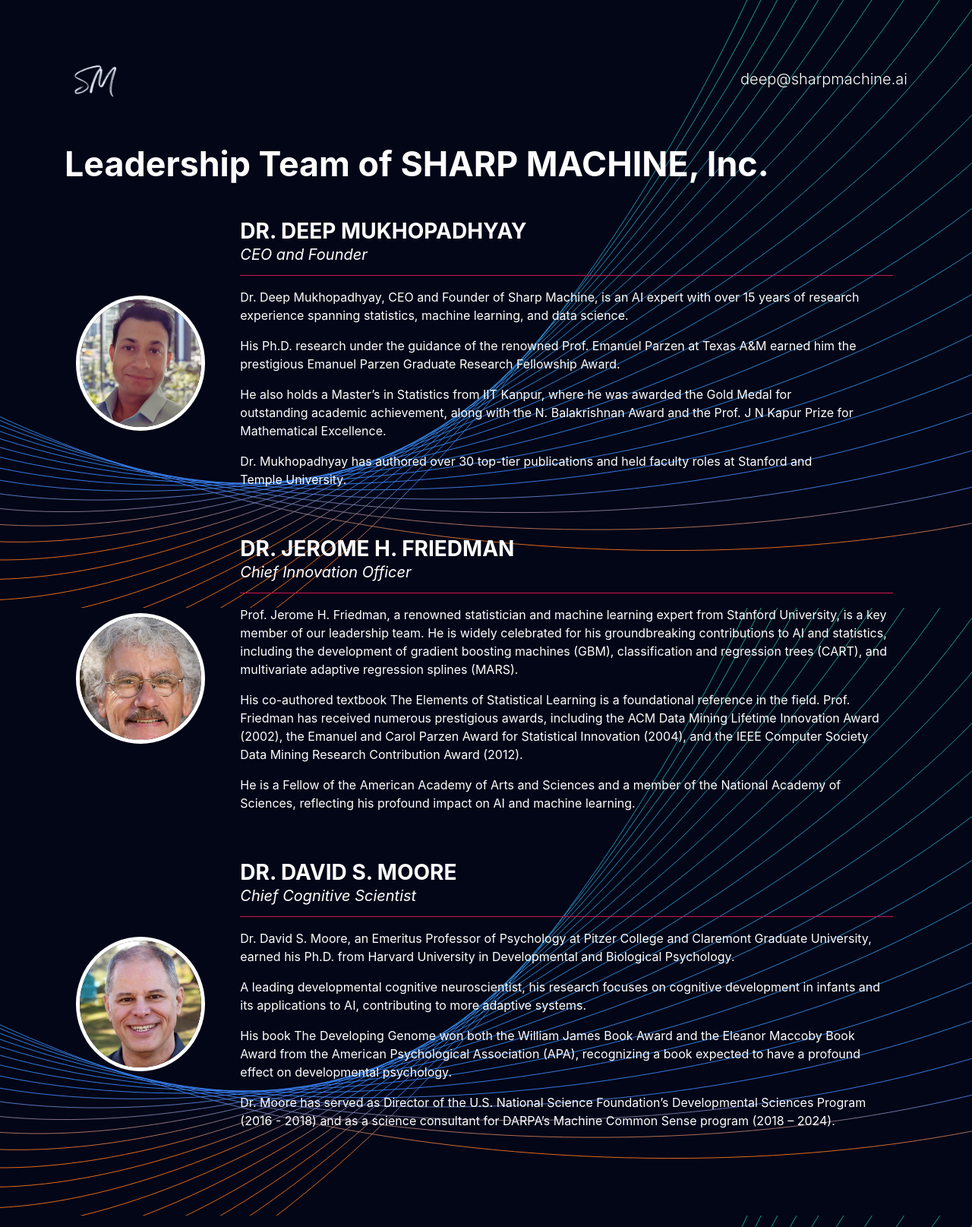
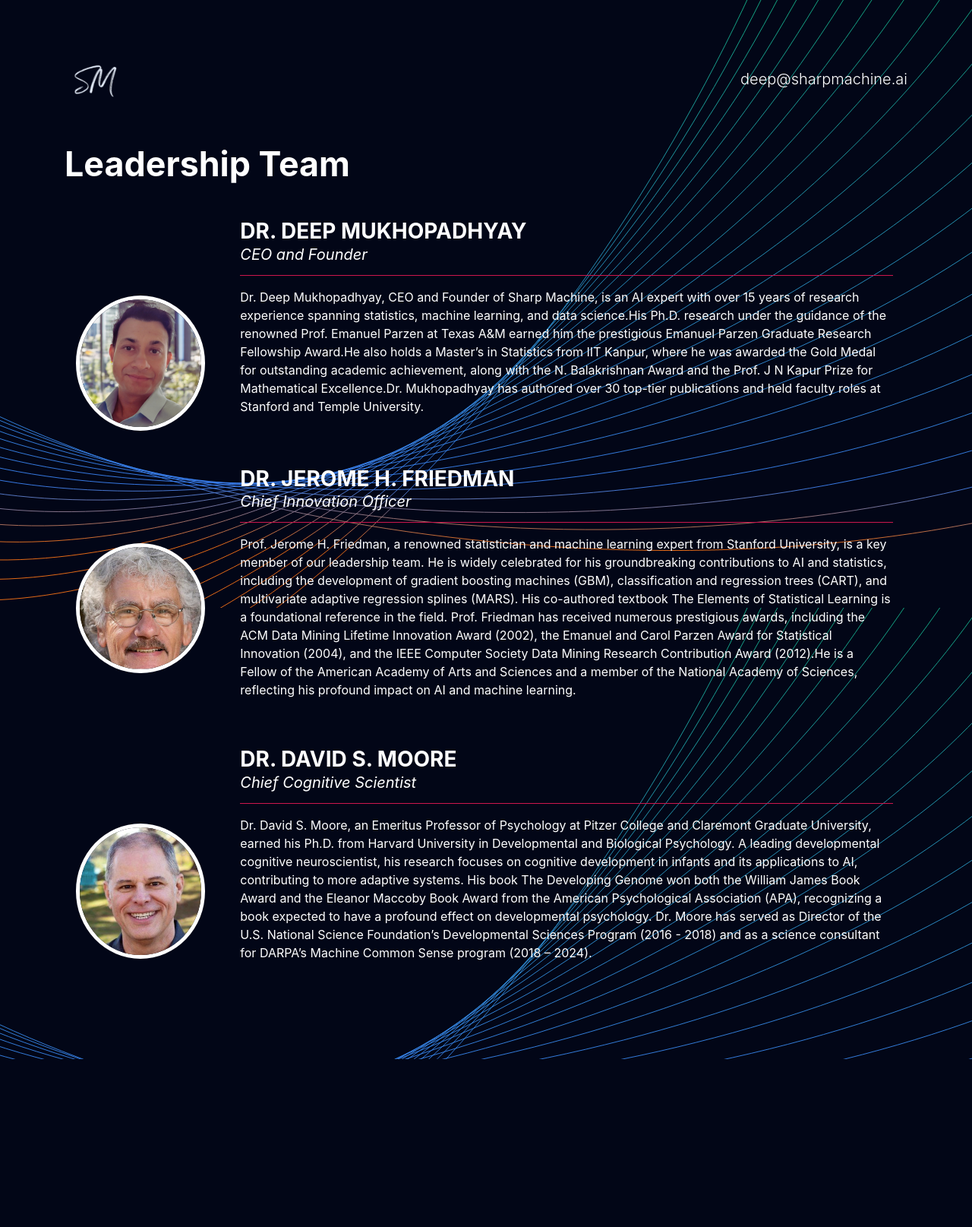
Before and after one commit to LPStat-Hub/SharpWebsite, a PHP site: page /ourteam.html in a window 1280 px wide. Shown: the whole page at 76% size. After the commit the page ends 1394 px from the top, so only its background shows below. Run offline with PHP 8.4, Linux system fonts and the light colour scheme.

Commit message:
Update text.

```diff
--- a/css/teams.css
+++ b/css/teams.css
@@ -57,5 +57,9 @@ em {
   margin-left: -20px;
 }
 
+.bios {
+  text-align: left;
+}
+
 
 }
--- a/ourteam.html
+++ b/ourteam.html
@@ -37,7 +37,7 @@
       </header>
       <h2 data-aos="fade" data-aos-easing="linear" data-aos-duration="1000"
         data-aos-once="true" class="display-3 text-white font-weight-bold my-5">
-        Leadership Team of SHARP MACHINE, Inc.<br>
+        Leadership Team<br>
       </h2>
 
     <div class="container py-7">
@@ -56,14 +56,14 @@
             <em>CEO and Founder</em>
           </h5>
           <hr class="hr-primary w-70 ml-0 ml-md-auto mr-md-0 mb-3">
-          <p>Dr. Deep Mukhopadhyay, CEO and Founder of Sharp Machine, is an AI expert with
+          <p class="bios">Dr. Deep Mukhopadhyay, CEO and Founder of Sharp Machine, is an AI expert with
           over 15 years of research experience spanning statistics, machine learning, and
-          data science. </p><p>His Ph.D. research under the guidance of the renowned Prof.
+          data science.His Ph.D. research under the guidance of the renowned Prof.
           Emanuel Parzen at Texas A&M earned him the prestigious Emanuel Parzen Graduate
-          Research Fellowship Award.</p><p> He also holds a Master’s in Statistics from IIT
+          Research Fellowship Award.He also holds a Master’s in Statistics from IIT
           Kanpur, where he was awarded the Gold Medal for outstanding academic
           achievement, along with the N. Balakrishnan Award and the Prof. J N Kapur Prize
-          for Mathematical Excellence.</p><p>Dr. Mukhopadhyay has authored over 30 top-tier
+          for Mathematical Excellence.Dr. Mukhopadhyay has authored over 30 top-tier
           publications and held faculty roles at Stanford and Temple University.</p>
         </div>
       </div>
@@ -82,18 +82,16 @@
             <em>Chief Innovation Officer</em>
           </h5>
           <hr class="hr-primary w-70 ml-0 mb-3">
-          <p>Prof. Jerome H. Friedman, a renowned statistician and machine learning expert
+          <p class="bios">Prof. Jerome H. Friedman, a renowned statistician and machine learning expert
           from Stanford University, is a key member of our leadership team. He is widely
           celebrated for his groundbreaking contributions to AI and statistics, including
           the development of gradient boosting machines (GBM), classification and
-          regression trees (CART), and multivariate adaptive regression splines (MARS).</p>
-          <p>
+          regression trees (CART), and multivariate adaptive regression splines (MARS).
           His co-authored textbook The Elements of Statistical Learning is a foundational
           reference in the field. Prof. Friedman has received numerous prestigious awards,
           including the ACM Data Mining Lifetime Innovation Award (2002), the Emanuel and
           Carol Parzen Award for Statistical Innovation (2004), and the IEEE Computer
-          Society Data Mining Research Contribution Award (2012). </p>
-          <p>He is a Fellow of the
+          Society Data Mining Research Contribution Award (2012).He is a Fellow of the
           American Academy of Arts and Sciences and a member of the National Academy of
           Sciences, reflecting his profound impact on AI and machine learning.</p>
         </div>
@@ -113,17 +111,14 @@
             <em>Chief Cognitive Scientist</em>
           </h5>
           <hr class="hr-primary w-70 ml-0 ml-md-auto mr-md-0 mb-3">
-          <p>Dr. David S. Moore, an Emeritus Professor of Psychology at Pitzer College and
+          <p class="bios">Dr. David S. Moore, an Emeritus Professor of Psychology at Pitzer College and
           Claremont Graduate University, earned his Ph.D. from Harvard University in
-          Developmental and Biological Psychology. </p>
-          <p>A leading developmental cognitive
+          Developmental and Biological Psychology. A leading developmental cognitive
           neuroscientist, his research focuses on cognitive development in infants and its
-          applications to AI, contributing to more adaptive systems. </p>
-          <p>His book The
+          applications to AI, contributing to more adaptive systems. His book The
           Developing Genome won both the William James Book Award and the Eleanor Maccoby
           Book Award from the American Psychological Association (APA), recognizing a book
-          expected to have a profound effect on developmental psychology. </p>
-          <p>Dr. Moore has
+          expected to have a profound effect on developmental psychology. Dr. Moore has
           served as Director of the U.S. National Science Foundation’s Developmental
           Sciences Program (2016 - 2018) and as a science consultant for DARPA’s Machine
           Common Sense program (2018 – 2024).</p>
```
